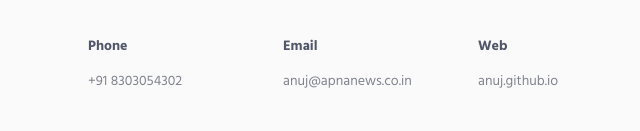
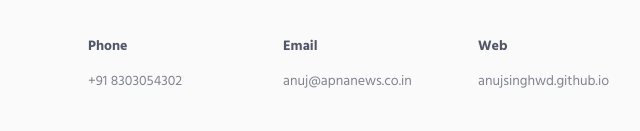
Before and after one commit to anujsinghwd/anujsinghwd.github.io, a plain HTML site: page index.html in a window 1280 px wide. Shown: the part 3228-3359 px from the top of the page, 567-1207 px from the left. Drawn offline with Linux system fonts and the light colour scheme.

Commit message:
Update index.html

```diff
--- a/index.html
+++ b/index.html
@@ -375,7 +375,7 @@
                                 </div>
                                 <div class="col-md-3 col-xs-6">
                                     <h5>Web</h5>
-                                    <a href="#">anuj.github.io</a>
+                                    <a href="#">anujsinghwd.github.io</a>
                                 </div>
                             </div>
                         </div>
```
